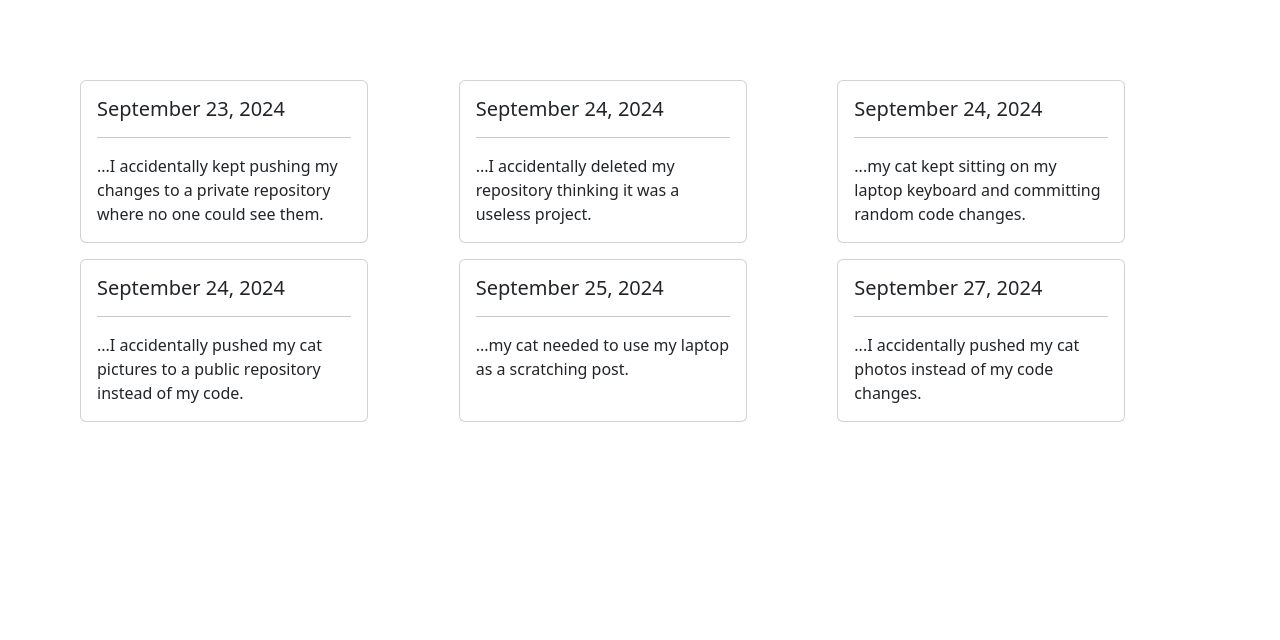
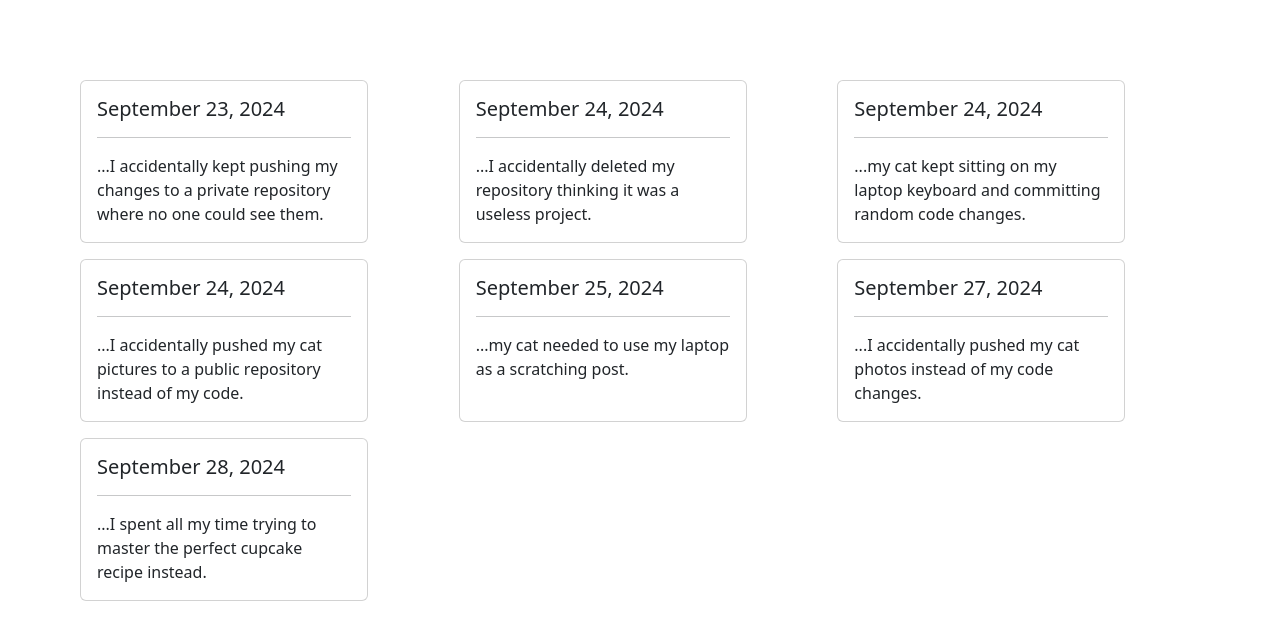
Before and after one commit to eric-zamora-tech/hall-of-shame, a React (Create React App) app: page / in a window 1280 px wide. Shown: the top 640 px of the page. Built offline with nearby package versions, Linux system fonts and the light colour scheme; the HTML template or start-up script is replaced by a standard one.

Commit message:
Added Shame Card

```diff
--- a/src/App.js
+++ b/src/App.js
@@ -10,6 +10,7 @@ function App() {
 <ShameCard title="September 24, 2024" content="...I accidentally pushed my cat pictures to a public repository instead of my code." />
 <ShameCard title="September 25, 2024" content="...my cat needed to use my laptop as a scratching post." />
 <ShameCard title="September 27, 2024" content="...I accidentally pushed my cat photos instead of my code changes." />
+<ShameCard title="September 28, 2024" content="...I spent all my time trying to master the perfect cupcake recipe instead." />
     </div>
   );
 }
```
